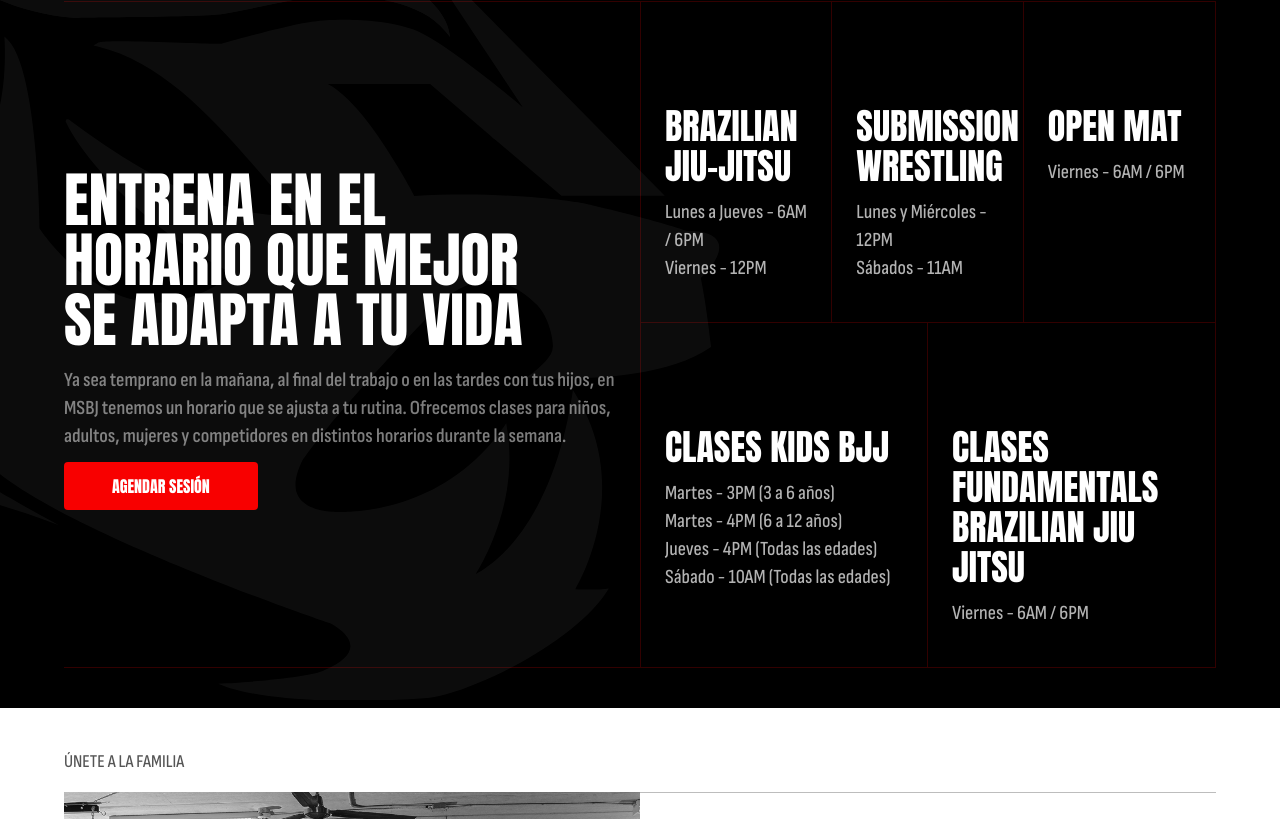
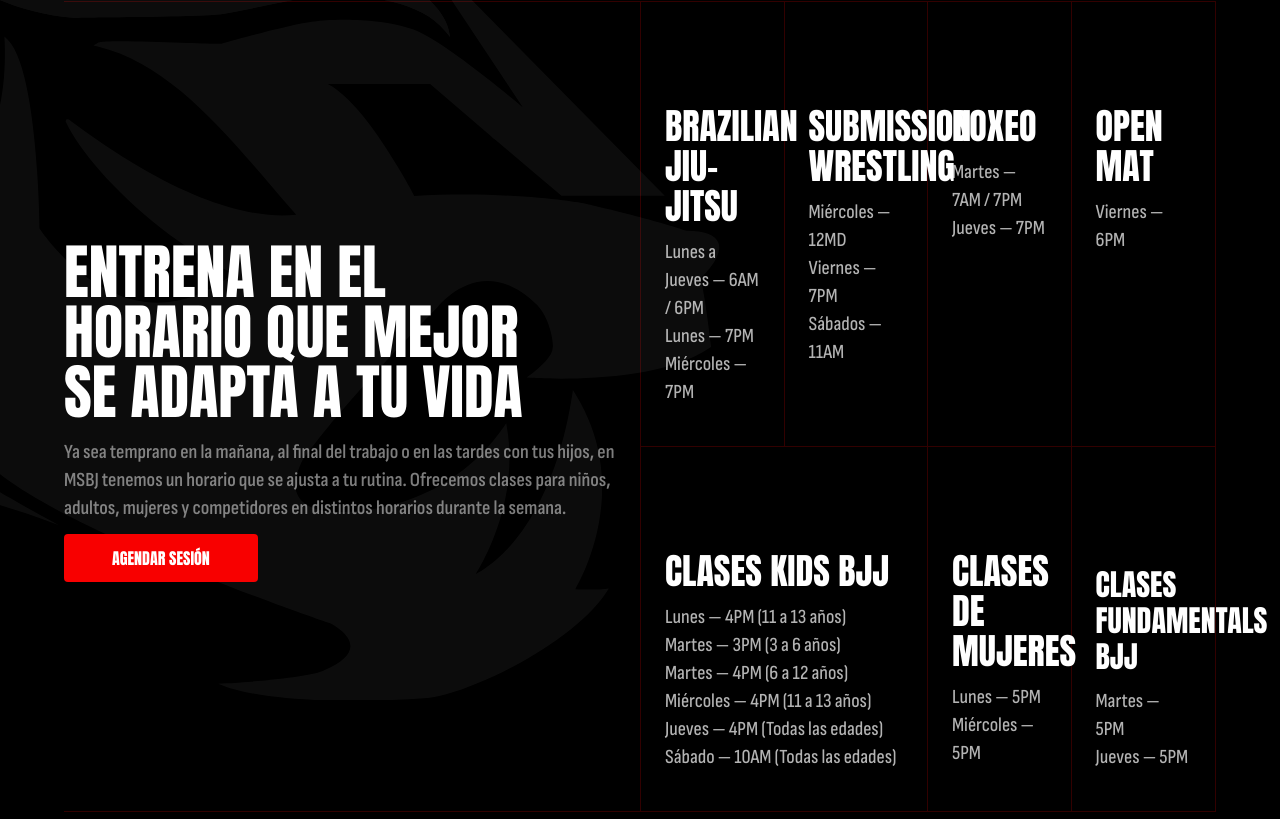
Before and after one commit to bchacon-aurigital/MBSSJ, a Next.js app: page / in a window 1280 px wide. Shown: the part 5481-6300 px from the top of the page. Built offline with nearby package versions, Linux system fonts and the light colour scheme.

Commit message:
Cambios en los horarios
Adaptado a español e ingles

```diff
--- a/app/components/ClasesHorarios.jsx
+++ b/app/components/ClasesHorarios.jsx
@@ -37,41 +37,55 @@ const ClasesHorarios = () => {
         </div>
 
         <div className="lg:border lg:border-[#F80000]/20">
-          <div className="grid grid-cols-1 lg:grid-cols-3">
-            <div className="border-b border-[#F80000]/20 lg:border-r lg:border-b-0 p-3 md:p-6">
-              <h2 className="text-xl md:text-4xl font-impact font-bold text-white mb-3 uppercase md:mt-20" dangerouslySetInnerHTML={{ __html: t('clasesHorarios.clases.bjj.title') }}>
+          <div className="grid grid-cols-1 lg:grid-cols-4 items-stretch">
+            <div className="border-b border-[#F80000]/20 lg:border-r lg:border-b-0 p-3 md:p-6 h-full min-h-[260px] flex flex-col">
+              <h2 className="text-2xl sm:text-3xl md:text-4xl lg:text-4xl font-impact font-bold text-white mb-3 uppercase md:mt-20 whitespace-normal break-normal leading-tight" dangerouslySetInnerHTML={{ __html: t('clasesHorarios.clases.bjj.title') }}>
               </h2>
-              <p className="text-[#ffffff]/70 font-sofia font-medium text-sm md:text-xl leading-none mb-4" dangerouslySetInnerHTML={{ __html: t('clasesHorarios.clases.bjj.horarios') }}>
+              <p className="text-[#ffffff]/70 font-sofia font-medium text-lg md:text-xl lg:text-xl leading-none mb-4" dangerouslySetInnerHTML={{ __html: t('clasesHorarios.clases.bjj.horarios') }}>
               </p>
             </div>
 
-            <div className="border-b border-[#F80000]/20 lg:border-r lg:border-b-0 p-3 md:p-6">
-              <h2 className="text-xl md:text-4xl font-impact font-bold text-white mb-3 uppercase md:mt-20" dangerouslySetInnerHTML={{ __html: t('clasesHorarios.clases.submission.title') }}>
+            <div className="border-b border-[#F80000]/20 lg:border-r lg:border-b-0 p-3 md:p-6 h-full min-h-[260px] flex flex-col">
+              <h2 className="text-2xl sm:text-3xl md:text-4xl lg:text-4xl font-impact font-bold text-white mb-3 uppercase md:mt-20 whitespace-normal break-normal leading-tight" dangerouslySetInnerHTML={{ __html: t('clasesHorarios.clases.submission.title') }}>
               </h2>
-              <p className="text-[#ffffff]/70 font-sofia font-medium text-sm md:text-xl leading-none mb-4" dangerouslySetInnerHTML={{ __html: t('clasesHorarios.clases.submission.horarios') }}>
+              <p className="text-[#ffffff]/70 font-sofia font-medium text-lg md:text-xl lg:text-xl leading-none mb-4" dangerouslySetInnerHTML={{ __html: t('clasesHorarios.clases.submission.horarios') }}>
               </p>
             </div>
 
-            <div className="border-b border-[#F80000]/20 lg:border-b-0 p-3 md:p-6">
-              <h2 className="text-xl md:text-4xl font-impact font-bold text-white mb-3 uppercase md:mt-20" dangerouslySetInnerHTML={{ __html: t('clasesHorarios.clases.openMat.title') }}>
+            <div className="border-b border-[#F80000]/20 lg:border-r lg:border-b-0 p-3 md:p-6 h-full min-h-[260px] flex flex-col">
+              <h2 className="text-2xl sm:text-3xl md:text-4xl lg:text-4xl font-impact font-bold text-white mb-3 uppercase md:mt-20 whitespace-normal break-normal leading-tight" dangerouslySetInnerHTML={{ __html: t('clasesHorarios.clases.boxeo.title') }}>
               </h2>
-              <p className="text-[#ffffff]/70 font-sofia font-medium text-sm md:text-xl leading-none mb-4" dangerouslySetInnerHTML={{ __html: t('clasesHorarios.clases.openMat.horarios') }}>
+              <p className="text-[#ffffff]/70 font-sofia font-medium text-lg md:text-xl lg:text-xl leading-none mb-4" dangerouslySetInnerHTML={{ __html: t('clasesHorarios.clases.boxeo.horarios') }}>
+              </p>
+            </div>
+
+            <div className="border-b border-[#F80000]/20 lg:border-b-0 p-3 md:p-6 h-full min-h-[260px] flex flex-col">
+              <h2 className="text-2xl sm:text-3xl md:text-4xl lg:text-4xl font-impact font-bold text-white mb-3 uppercase md:mt-20 whitespace-normal break-normal leading-tight" dangerouslySetInnerHTML={{ __html: t('clasesHorarios.clases.openMat.title') }}>
+              </h2>
+              <p className="text-[#ffffff]/70 font-sofia font-medium text-lg md:text-xl lg:text-xl leading-none mb-4" dangerouslySetInnerHTML={{ __html: t('clasesHorarios.clases.openMat.horarios') }}>
               </p>
             </div>
           </div>
 
-          <div className="grid grid-cols-1 lg:grid-cols-2 lg:border-t border-[#F80000]/20">
-            <div className="border-b border-[#F80000]/20 lg:border-r lg:border-b-0 p-3 md:p-6">
-              <h2 className="text-xl md:text-4xl font-impact font-bold text-white mb-3 uppercase md:mt-20" dangerouslySetInnerHTML={{ __html: t('clasesHorarios.clases.kids.title') }}>
+          <div className="grid grid-cols-1 lg:grid-cols-4 lg:border-t border-[#F80000]/20 items-stretch">
+            <div className="border-b border-[#F80000]/20 lg:border-r lg:border-b-0 p-3 md:p-6 lg:col-span-2 h-full min-h-[260px] flex flex-col">
+              <h2 className="text-2xl sm:text-3xl md:text-4xl lg:text-4xl font-impact font-bold text-white mb-3 uppercase md:mt-20 whitespace-normal break-normal leading-tight" dangerouslySetInnerHTML={{ __html: t('clasesHorarios.clases.kids.title') }}>
               </h2>
-              <p className="text-[#ffffff]/70 font-sofia font-medium text-sm md:text-xl leading-none mb-4" dangerouslySetInnerHTML={{ __html: t('clasesHorarios.clases.kids.horarios') }}>
+              <p className="text-[#ffffff]/70 font-sofia font-medium text-lg md:text-xl lg:text-xl leading-none mb-4" dangerouslySetInnerHTML={{ __html: t('clasesHorarios.clases.kids.horarios') }}>
               </p>
             </div>
 
-            <div className="p-3 md:p-6 lg:border-b-0 border-b border-[#F80000]/20 flex flex-col lg:justify-end">
-              <h2 className="text-xl md:text-4xl font-impact font-bold text-white mb-3 uppercase md:mt-20" dangerouslySetInnerHTML={{ __html: t('clasesHorarios.clases.fundamentals.title') }}>
+            <div className="border-b border-[#F80000]/20 lg:border-r lg:border-b-0 p-3 md:p-6 h-full min-h-[260px] flex flex-col">
+              <h2 className="text-2xl sm:text-3xl md:text-4xl lg:text-4xl font-impact font-bold text-white mb-3 uppercase md:mt-20 whitespace-normal break-normal leading-tight" dangerouslySetInnerHTML={{ __html: t('clasesHorarios.clases.mujeres.title') }}>
               </h2>
-              <p className="text-[#ffffff]/70 font-sofia font-medium text-sm md:text-xl leading-none mb-4" dangerouslySetInnerHTML={{ __html: t('clasesHorarios.clases.fundamentals.horarios') }}>
+              <p className="text-[#ffffff]/70 font-sofia font-medium text-lg md:text-xl lg:text-xl leading-none mb-4" dangerouslySetInnerHTML={{ __html: t('clasesHorarios.clases.mujeres.horarios') }}>
+              </p>
+            </div>
+
+            <div className="p-3 md:p-6 lg:border-b-0 border-b border-[#F80000]/20 flex flex-col lg:justify-end h-full min-h-[260px]">
+              <h2 className="text-2xl sm:text-3xl md:text-3xl lg:text-3xl font-impact font-bold text-white mb-3 uppercase md:mt-20 whitespace-normal break-normal leading-tight" dangerouslySetInnerHTML={{ __html: t('clasesHorarios.clases.fundamentals.title') }}>
+              </h2>
+              <p className="text-[#ffffff]/70 font-sofia font-medium text-lg md:text-xl lg:text-xl leading-none mb-4" dangerouslySetInnerHTML={{ __html: t('clasesHorarios.clases.fundamentals.horarios') }}>
               </p>
             </div>
           </div>
--- a/app/locales/en/common.json
+++ b/app/locales/en/common.json
@@ -101,23 +101,31 @@
     "clases": {
       "bjj": {
         "title": "BRAZILIAN <br class=\"hidden md:block\" /> JIU-JITSU",
-        "horarios": "Monday to Thursday - <span className=\"text-[#7D7D7D]/70\">6AM / 6PM</span><br /> Friday - <span class=\"text-[#7D7D7D]/70\">12PM</span>"
+        "horarios": "Monday to Thursday — <span class=\"text-[#7D7D7D]/70\">6AM / 6PM</span><br /> Monday — <span class=\"text-[#7D7D7D]/70\">7PM</span><br /> Wednesday — <span class=\"text-[#7D7D7D]/70\">7PM</span>"
       },
       "submission": {
         "title": "SUBMISSION <br class=\"hidden md:block\" /> WRESTLING",
-        "horarios": "Monday and Wednesday - <span className=\"text-[#7D7D7D]/70\">12PM</span><br /> Saturday - <span class=\"text-[#7D7D7D]/70\">11AM</span>"
+        "horarios": "Wednesday — <span class=\"text-[#7D7D7D]/70\">12PM</span><br /> Friday — <span class=\"text-[#7D7D7D]/70\">7PM</span><br /> Saturday — <span class=\"text-[#7D7D7D]/70\">11AM</span>"
+      },
+      "boxeo": {
+        "title": "BOXING",
+        "horarios": "Tuesday — <span class=\"text-[#7D7D7D]/70\">7AM / 7PM</span><br /> Thursday — <span class=\"text-[#7D7D7D]/70\">7PM</span>"
       },
       "openMat": {
         "title": "OPEN <br class=\"hidden md:block\" /> MAT",
-        "horarios": "Friday - <span className=\"text-[#7D7D7D]/70\">6AM / 6PM</span>"
+        "horarios": "Friday — <span class=\"text-[#7D7D7D]/70\">6PM</span>"
       },
       "kids": {
         "title": "KIDS BJJ <br class=\"hidden md:block\" /> CLASSES",
-        "horarios": "Tuesday - <span className=\"text-[#7D7D7D]/70\">3PM (3 to 6 years)<br /></span> Tuesday - <span class=\"text-[#7D7D7D]/70\">4PM (6 to 12 years)<br /></span> Thursday - <span class=\"text-[#7D7D7D]/70\">4PM (All ages)<br /></span> Saturday - <span class=\"text-[#7D7D7D]/70\">10AM (All ages)<br /></span>"
+        "horarios": "Monday — <span class=\"text-[#7D7D7D]/70\">4PM (11 to 13 years)</span><br /> Tuesday — <span class=\"text-[#7D7D7D]/70\">3PM (3 to 6 years)</span><br /> Tuesday — <span class=\"text-[#7D7D7D]/70\">4PM (6 to 12 years)</span><br /> Wednesday — <span class=\"text-[#7D7D7D]/70\">4PM (11 to 13 years)</span><br /> Thursday — <span class=\"text-[#7D7D7D]/70\">4PM (All ages)</span><br /> Saturday — <span class=\"text-[#7D7D7D]/70\">10AM (All ages)</span>"
+      },
+      "mujeres": {
+        "title": "WOMEN'S CLASSES",
+        "horarios": "Monday — <span class=\"text-[#7D7D7D]/70\">5PM</span><br /> Wednesday — <span class=\"text-[#7D7D7D]/70\">5PM</span>"
       },
       "fundamentals": {
-        "title": "CLASSES <br class=\"hidden md:block\" /> FUNDAMENTALS <br class=\"hidden md:block\" /> BRAZILIAN JIU JITSU",
-        "horarios": "Friday - <span className=\"text-[#7D7D7D]/70\">6AM / 6PM</span>"
+        "title": "CLASSES <br class=\"hidden md:block\" /> FUNDAMENTALS <br class=\"hidden md:block\" /> BJJ",
+        "horarios": "Tuesday — <span class=\"text-[#7D7D7D]/70\">5PM</span><br /> Thursday — <span class=\"text-[#7D7D7D]/70\">5PM</span>"
       }
     }
   },
--- a/app/locales/es/common.json
+++ b/app/locales/es/common.json
@@ -101,23 +101,31 @@
     "clases": {
       "bjj": {
         "title": "BRAZILIAN <br class=\"hidden md:block\" /> JIU-JITSU",
-        "horarios": "Lunes a Jueves - <span class=\"text-[#7D7D7D]/70\">6AM / 6PM</span><br /> Viernes - <span class=\"text-[#7D7D7D]/70\">12PM</span>"
+        "horarios": "Lunes a Jueves — <span class=\"text-[#7D7D7D]/70\">6AM / 6PM</span><br /> Lunes — <span class=\"text-[#7D7D7D]/70\">7PM</span><br /> Miércoles — <span class=\"text-[#7D7D7D]/70\">7PM</span>"
       },
       "submission": {
         "title": "SUBMISSION <br class=\"hidden md:block\" /> WRESTLING",
-        "horarios": "Lunes y Miércoles - <span class=\"text-[#7D7D7D]/70\">12PM</span><br /> Sábados - <span class=\"text-[#7D7D7D]/70\">11AM</span>"
+        "horarios": "Miércoles — <span class=\"text-[#7D7D7D]/70\">12MD</span><br /> Viernes — <span class=\"text-[#7D7D7D]/70\">7PM</span><br /> Sábados — <span class=\"text-[#7D7D7D]/70\">11AM</span>"
+      },
+      "boxeo": {
+        "title": "BOXEO",
+        "horarios": "Martes — <span class=\"text-[#7D7D7D]/70\">7AM / 7PM</span><br /> Jueves — <span class=\"text-[#7D7D7D]/70\">7PM</span>"
       },
       "openMat": {
         "title": "OPEN <br class=\"hidden md:block\" /> MAT",
-        "horarios": "Viernes - <span class=\"text-[#7D7D7D]/70\">6AM / 6PM</span>"
+        "horarios": "Viernes — <span class=\"text-[#7D7D7D]/70\">6PM</span>"
       },
       "kids": {
         "title": "CLASES <br class=\"hidden md:block\" /> KIDS BJJ",
-        "horarios": "Martes - <span class=\"text-[#7D7D7D]/70\">3PM (3 a 6 años)<br /></span> Martes - <span class=\"text-[#7D7D7D]/70\">4PM (6 a 12 años)<br /></span> Jueves - <span class=\"text-[#7D7D7D]/70\">4PM (Todas las edades)<br /></span> Sábado - <span class=\"text-[#7D7D7D]/70\">10AM (Todas las edades)<br /></span>"
+        "horarios": "Lunes — <span class=\"text-[#7D7D7D]/70\">4PM (11 a 13 años)</span><br /> Martes — <span class=\"text-[#7D7D7D]/70\">3PM (3 a 6 años)</span><br /> Martes — <span class=\"text-[#7D7D7D]/70\">4PM (6 a 12 años)</span><br /> Miércoles — <span class=\"text-[#7D7D7D]/70\">4PM (11 a 13 años)</span><br /> Jueves — <span class=\"text-[#7D7D7D]/70\">4PM (Todas las edades)</span><br /> Sábado — <span class=\"text-[#7D7D7D]/70\">10AM (Todas las edades)</span>"
+      },
+      "mujeres": {
+        "title": "CLASES <br class=\"hidden md:block\" /> DE MUJERES",
+        "horarios": "Lunes — <span class=\"text-[#7D7D7D]/70\">5PM</span><br /> Miércoles — <span class=\"text-[#7D7D7D]/70\">5PM</span>"
       },
       "fundamentals": {
-        "title": "CLASES <br class=\"hidden md:block\" /> FUNDAMENTALS <br class=\"hidden md:block\" /> BRAZILIAN JIU JITSU",
-        "horarios": "Viernes - <span class=\"text-[#7D7D7D]/70\">6AM / 6PM</span>"
+        "title": "CLASES <br class=\"hidden md:block\" /> FUNDAMENTALS <br class=\"hidden md:block\" /> BJJ",
+        "horarios": "Martes — <span class=\"text-[#7D7D7D]/70\">5PM</span><br /> Jueves — <span class=\"text-[#7D7D7D]/70\">5PM</span>"
       }
     }
   },
```
